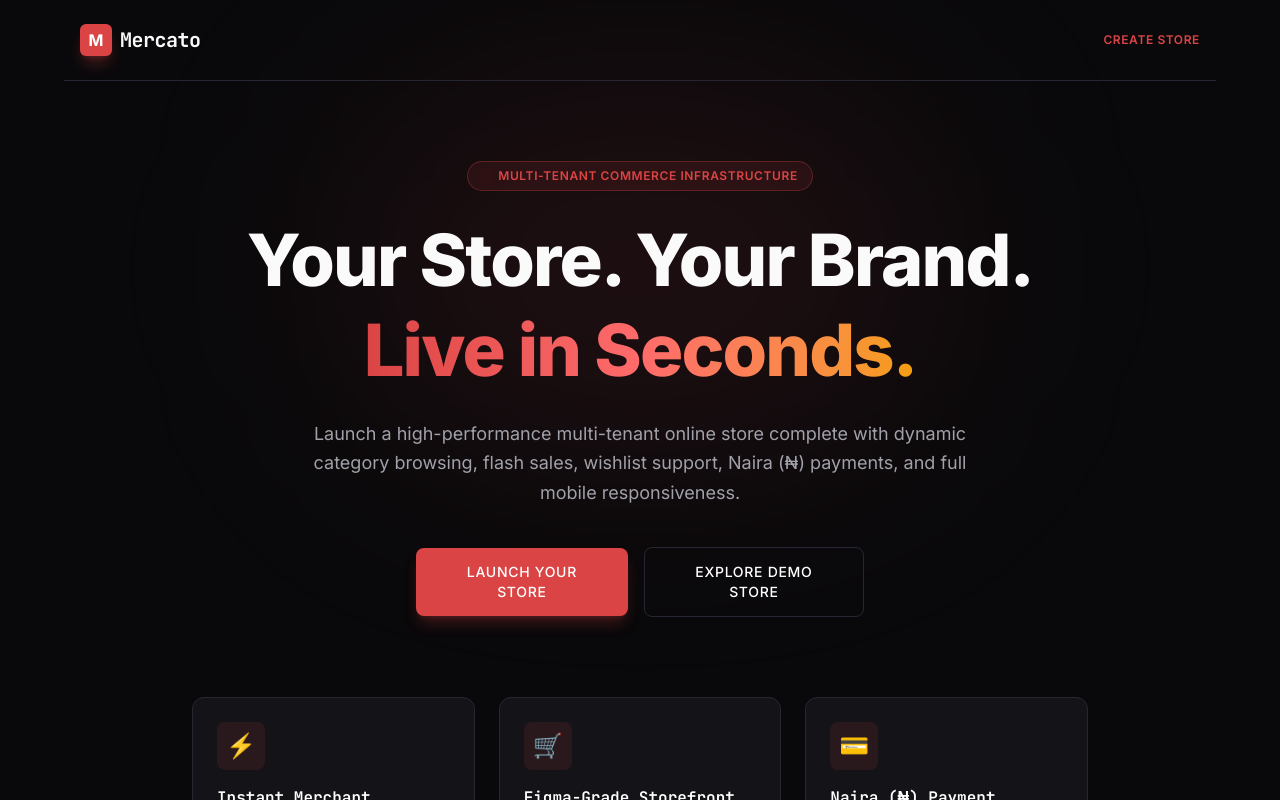
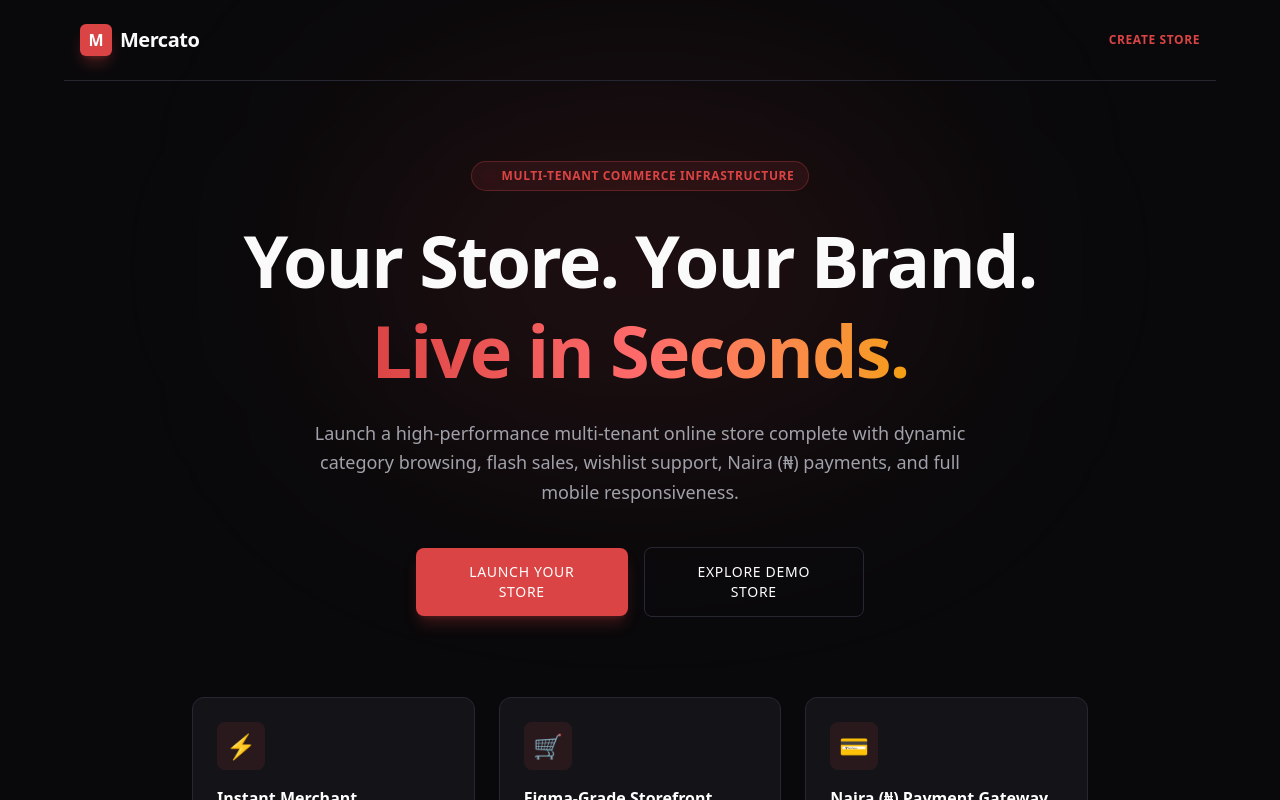
Before and after one commit to Kosis0/multi-tenant-ecommerce, a Next.js app in the folder client/: page / in a window 1280 px wide. Shown: the top 800 px of the page. Built offline with nearby package versions, Linux system fonts and the light colour scheme.

Commit message:
Update layout.js and push UI overhaul to GitHub

```diff
--- a/client/app/layout.js
+++ b/client/app/layout.js
@@ -1,15 +1,4 @@
-import { Inter, JetBrains_Mono } from "next/font/google";
 import "./globals.css";
-
-const inter = Inter({
-  variable: "--font-inter",
-  subsets: ["latin"],
-});
-
-const jetbrains = JetBrains_Mono({
-  variable: "--font-jetbrains",
-  subsets: ["latin"],
-});
 
 export const metadata = {
   title: "Mercato — Premium Multi-Tenant Commerce",
@@ -18,7 +7,7 @@ export const metadata = {
 
 export default function RootLayout({ children }) {
   return (
-    <html lang="en" className={`${inter.variable} ${jetbrains.variable} dark h-full antialiased`}>
+    <html lang="en" className="dark h-full antialiased">
       <body className="min-h-full flex flex-col bg-[#09090b] text-[#fafafa] font-sans selection:bg-[#db4444] selection:text-white">
         {children}
       </body>
```
